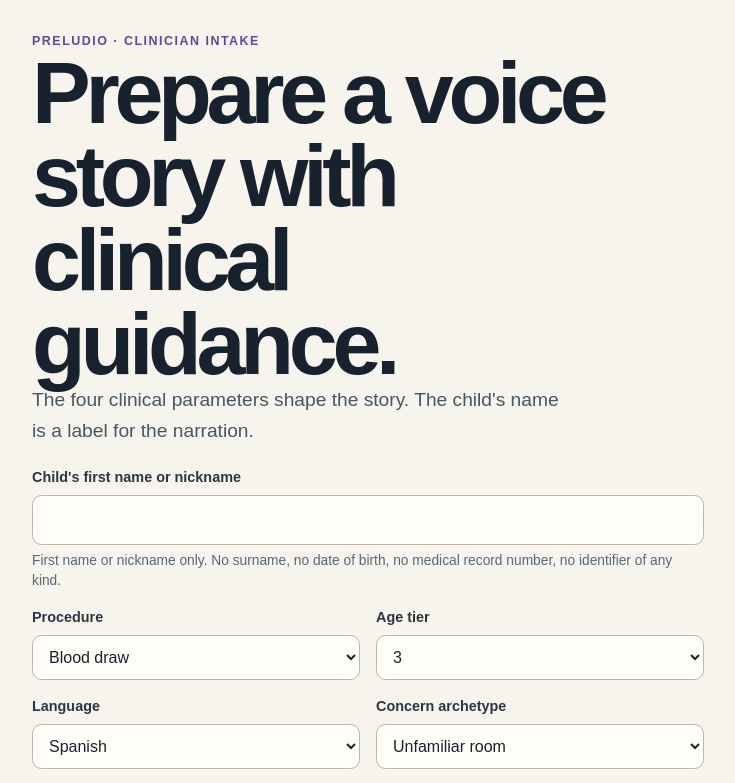
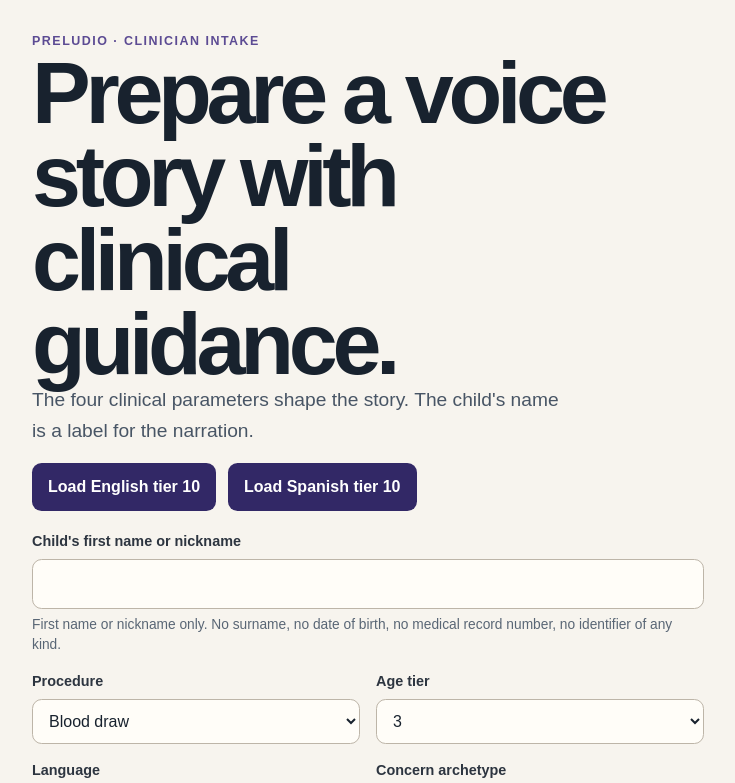
Before and after one commit to DrAhmed7887/preludio, a Next.js app: page / in a window 1280 px wide. Shown: the top 783 px of the page, without its empty margins (272-1007 px from the left). Built offline with nearby package versions, Linux system fonts and the light colour scheme.

Commit message:
feat: add seeded delivery flow

```diff
--- /dev/null
+++ b/src/app/api/stories/[storyId]/delivery/route.ts
@@ -0,0 +1,48 @@
+import templateJson from "../../../../../../procedures/blood_draw.json";
+import { NextResponse } from "next/server";
+
+import { procedureTemplateSchema } from "@/lib/contracts";
+import { getAudio, getStory, isStoryApproved } from "@/lib/story-store";
+import { validateStory } from "@/lib/validator/validate-story";
+
+const template = procedureTemplateSchema.parse(templateJson);
+type RouteContext = { params: Promise<{ storyId: string }> };
+
+function twilioSettings() {
+  const accountSid = process.env.TWILIO_ACCOUNT_SID;
+  const authToken = process.env.TWILIO_AUTH_TOKEN;
+  const from = process.env.TWILIO_WHATSAPP_FROM;
+  const to = process.env.TWILIO_WHATSAPP_TO;
+  return accountSid && authToken && from && to ? { accountSid, authToken, from, to } : null;
+}
+
+export async function POST(request: Request, context: RouteContext) {
+  const { storyId } = await context.params;
+  const story = getStory(storyId);
+  const settings = twilioSettings();
+  if (!story) return NextResponse.json({ reason: "story_not_found" }, { status: 404 });
+  if (!isStoryApproved(storyId)) return NextResponse.json({ reason: "approval_required" }, { status: 403 });
+  if (!getAudio(storyId)) return NextResponse.json({ reason: "audio_required" }, { status: 409 });
+  if (!settings) return NextResponse.json({ reason: "delivery_not_configured" }, { status: 503 });
+
+  const validation = validateStory(story, template);
+  if (!validation.ok) return NextResponse.json({ failures: validation.failures }, { status: 422 });
+
+  const transcript = story.beats.map((beat) => beat.narration).join(" ");
+  const audioUrl = new URL(`/api/stories/${storyId}/audio`, request.url).toString();
+  const body = new URLSearchParams({
+    Body: transcript,
+    From: settings.from,
+    MediaUrl: audioUrl,
+    To: settings.to,
+  });
+  const credentials = Buffer.from(`${settings.accountSid}:${settings.authToken}`).toString("base64");
+  const response = await fetch(
+    `https://api.twilio.com/2010-04-01/Accounts/${settings.accountSid}/Messages.json`,
+    { method: "POST", headers: { Authorization: `Basic ${credentials}`, "Content-Type": "application/x-www-form-urlencoded" }, body },
+  );
+  if (!response.ok) return NextResponse.json({ reason: "delivery_failed" }, { status: 502 });
+
+  const message = await response.json() as { sid: string; status: string };
+  return NextResponse.json({ message_sid: message.sid, status: message.status }, { status: 201 });
+}
--- /dev/null
+++ b/src/app/api/stories/seed/route.ts
@@ -0,0 +1,22 @@
+import { NextResponse } from "next/server";
+import { z } from "zod";
+
+import { storeStory } from "@/lib/story-store";
+import { seededStories } from "@/lib/seeds/stories";
+import { validateStory } from "@/lib/validator/validate-story";
+import templateJson from "../../../../../procedures/blood_draw.json";
+import { procedureTemplateSchema } from "@/lib/contracts";
+
+const template = procedureTemplateSchema.parse(templateJson);
+const inputSchema = z.object({ language: z.enum(["en", "es"]) });
+
+export async function POST(request: Request) {
+  const input = inputSchema.safeParse(await request.json().catch(() => null));
+  if (!input.success) return NextResponse.json({ reason: "invalid_seed" }, { status: 400 });
+
+  const story = seededStories[input.data.language];
+  const validation = validateStory(story, template);
+  if (!validation.ok) return NextResponse.json({ failures: validation.failures }, { status: 422 });
+
+  return NextResponse.json({ story_id: storeStory(story), story, seeded: true }, { status: 201 });
+}
--- a/src/app/globals.css
+++ b/src/app/globals.css
@@ -27,6 +27,9 @@ label { color: #2d3540; font-size: .9rem; font-weight: 700; }
 input, select { width: 100%; border: 1px solid #bdb5a8; border-radius: .6rem; background: #fffdf8; color: var(--foreground); font: inherit; padding: .75rem; }
 textarea { min-height: 6rem; resize: vertical; width: 100%; border: 1px solid #bdb5a8; border-radius: .6rem; background: #fffdf8; color: var(--foreground); font: inherit; padding: .75rem; }
 .field-help { color: #596675; font-size: .86rem; line-height: 1.45; }
+.seed-actions { display: flex; flex-wrap: wrap; gap: .75rem; margin-top: 1rem; }
+.seed-actions button { grid-column: auto; }
+.seed-status { background: #eaf4eb; border-radius: .6rem; color: #1e5732; font-weight: 700; padding: .7rem .85rem; }
 button { justify-self: start; grid-column: 1 / -1; border: 0; border-radius: .6rem; background: #322866; color: #fff; cursor: pointer; font: inherit; font-weight: 700; padding: .75rem 1rem; }
 button:disabled { cursor: wait; opacity: .7; }
 button:focus-visible, input:focus-visible, select:focus-visible { outline: 3px solid #b9a8ee; outline-offset: 2px; }
--- a/src/app/page.tsx
+++ b/src/app/page.tsx
@@ -39,10 +39,12 @@ export default function Home() {
   const [override, setOverride] = useState("");
   const [overrideFailures, setOverrideFailures] = useState<Array<{ rule: string; detail: string; suggested_line?: string }>>([]);
   const [isRendering, setIsRendering] = useState(false);
+  const [isLoadingSeed, setIsLoadingSeed] = useState(false);
   const [isApproving, setIsApproving] = useState(false);
   const [isCheckingOverride, setIsCheckingOverride] = useState(false);
   const [story, setStory] = useState<StoryScript | null>(null);
   const [storyId, setStoryId] = useState<string | null>(null);
+  const [isSeeded, setIsSeeded] = useState(false);
   const audioRef = useRef<HTMLAudioElement>(null);
 
   async function submitIntake(event: FormEvent<HTMLFormElement>) {
@@ -55,6 +57,7 @@ export default function Home() {
 
     setFailures([]);
     setAudioUrl(null);
+    setIsSeeded(false);
     setIsApproved(false);
     setOverride("");
     setOverrideFailures([]);
@@ -82,6 +85,30 @@ export default function Home() {
       setFormMessage("The rendering request could not be completed.");
     } finally {
       setIsRendering(false);
+    }
+  }
+
+  async function loadSeed(language: "en" | "es") {
+    setIsLoadingSeed(true);
+    setFailures([]);
+    setAudioUrl(null);
+    setIsApproved(false);
+    try {
+      const response = await fetch("/api/stories/seed", {
+        body: JSON.stringify({ language }), headers: { "Content-Type": "application/json" }, method: "POST",
+      });
+      const payload = await response.json();
+      if (!response.ok) {
+        setFailures(payload.failures ?? []);
+        setFormMessage("The seeded story could not be loaded.");
+        return;
+      }
+      setStory(payload.story as StoryScript);
+      setStoryId(payload.story_id as string);
+      setIsSeeded(true);
+      setFormMessage("Pre-generated, validator-approved narration loaded.");
+    } finally {
+      setIsLoadingSeed(false);
     }
   }
 
@@ -128,12 +155,18 @@ export default function Home() {
         setFormMessage(audioPayload.detail ?? "Narration audio could not be prepared.");
         return;
       }
+      const delivery = await fetch(`/api/stories/${storyId}/delivery`, { method: "POST" });
+      const deliveryPayload = await delivery.json();
       flushSync(() => {
         setAudioUrl(audioPayload.audio_url as string);
         setIsApproved(true);
       });
       await audioRef.current?.play();
-      setFormMessage("Approved narration is playing for clinician listening.");
+      setFormMessage(delivery.ok
+        ? "Approved narration is playing and the WhatsApp sandbox accepted delivery."
+        : deliveryPayload.reason === "delivery_not_configured"
+          ? "Approved narration is playing. Sandbox delivery is not configured."
+          : "Approved narration is playing. Sandbox delivery was not accepted.");
     } catch {
       setFormMessage("Approval completed, but playback needs a manual click.");
     } finally {
@@ -156,6 +189,10 @@ export default function Home() {
           The four clinical parameters shape the story. The child&apos;s name is a
           label for the narration.
         </p>
+        <div className="seed-actions">
+          <button disabled={isLoadingSeed} onClick={() => loadSeed("en")} type="button">Load English tier 10</button>
+          <button disabled={isLoadingSeed} onClick={() => loadSeed("es")} type="button">Load Spanish tier 10</button>
+        </div>
       </header>
 
       <form className="intake-form" onSubmit={submitIntake}>
@@ -270,6 +307,7 @@ export default function Home() {
       {story && (
         <section className="story-output">
           <p className="status-label">Validated narration</p>
+          {isSeeded && <p className="seed-status">Pre-generated, validator-approved.</p>}
           {story.beats.map((beat) => (
             <article className="narration-card" key={beat.index}>
               <p className="beat-index">Beat {beat.index}</p>
--- /dev/null
+++ b/src/lib/seeds/stories.ts
@@ -0,0 +1,30 @@
+import { StoryScript, storyScriptSchema } from "../contracts";
+
+export const seededStories: Record<"en" | "es", StoryScript> = {
+  en: storyScriptSchema.parse({
+    child_first_name: "Sofia", procedure: "blood_draw", age_tier: 10, language: "en", concern_archetype: "unfamiliar_room",
+    beats: [
+      { index: 1, narration: "You are in the chair. A nurse is here. The room is bright. Mum is with you. You can choose to look away or hold a hand.", sensory_detail: "the chair is firm; the room is bright", child_action: null },
+      { index: 2, narration: "A tight squeeze from the band squeezes your arm. It is not the needle yet, just a tight band. This will last about a minute.", sensory_detail: "tight squeeze, not sharp, lasts about a minute", child_action: null },
+      { index: 3, narration: "The wipe feels cold and wet. It smells sharp and dries quickly. This wipe is not the needle either.", sensory_detail: "cold and wet, smells sharp, dries quickly", child_action: null },
+      { index: 4, narration: "It may hurt briefly, like a pinch. You can expect a quick tap for 5 to 20 seconds. It feels like counting to five before you finish.", sensory_detail: "a sharp pinch, then pressure; roughly 5-20 seconds", child_action: null },
+      { index: 5, narration: "You can choose to look away or hold a hand. Breathe out slowly and take a breath. It's okay to feel nervous right now.", sensory_detail: null, child_action: null },
+      { index: 6, narration: "The needle is out. It took a few seconds. You can choose to look away or hold a hand. Pressure is applied, then a small plaster is placed.", sensory_detail: "pressure, then a small plaster", child_action: null },
+      { index: 7, narration: "You can choose to look away or hold a hand. You get a card for you to keep.", sensory_detail: null, child_action: null },
+    ],
+    keepsake: { headline: "A card for you", one_true_thing: "the chair is firm" },
+  }),
+  es: storyScriptSchema.parse({
+    child_first_name: "Sofia", procedure: "blood_draw", age_tier: 10, language: "es", concern_archetype: "unfamiliar_room",
+    beats: [
+      { index: 1, narration: "En la silla, la luz brilla intensamente. Una enfermera está aquí y mamá está contigo.", sensory_detail: "the chair is firm; the room is bright", child_action: null },
+      { index: 2, narration: "La banda aprieta el brazo. No es la aguja. Sientes un apretón que dura un minuto.", sensory_detail: "tight squeeze, not sharp, lasts about a minute", child_action: null },
+      { index: 3, narration: "La toallita fría se siente mojada. Huele fuerte y se siente fría. La toallita tampoco es la aguja.", sensory_detail: "cold and wet, smells sharp, dries quickly", child_action: null },
+      { index: 4, narration: "Puede doler un momento, como un pellizco. Sentirás presión durante unos segundos. Esto tomará de 5 a 20 segundos.", sensory_detail: "a sharp pinch, then pressure; roughly 5-20 seconds", child_action: null },
+      { index: 5, narration: "Puedes mirar a otro lado. Puedes elegir mirar a otro lado. Puedes respirar. Puedes tomar una mano.", sensory_detail: null, child_action: null },
+      { index: 6, narration: "La aguja salió. Duró unos segundos. Se siente presión, luego un pequeño apósito. Ya terminó. Todo fue rápido y sencillo.", sensory_detail: "pressure, then a small plaster", child_action: null },
+      { index: 7, narration: "Te dan una pegatina después de la visita. Quedarte con una tarjeta es divertido y especial. Recibes una pegatina como recompensa.", sensory_detail: null, child_action: null },
+    ],
+    keepsake: { headline: "Una tarjeta para ti", one_true_thing: "the chair is firm" },
+  }),
+};
```
Also changed, not shown: 1 other file (tests, documents, lock files or other folders).
